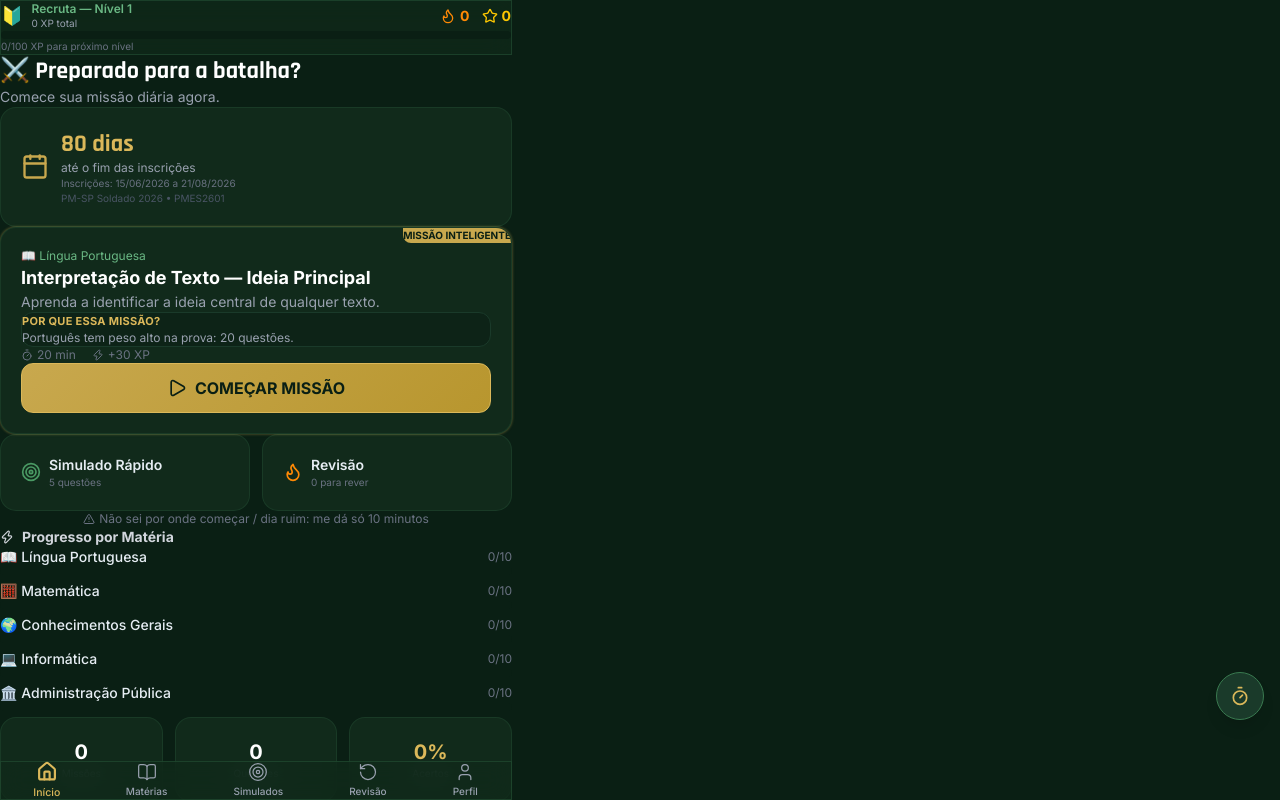
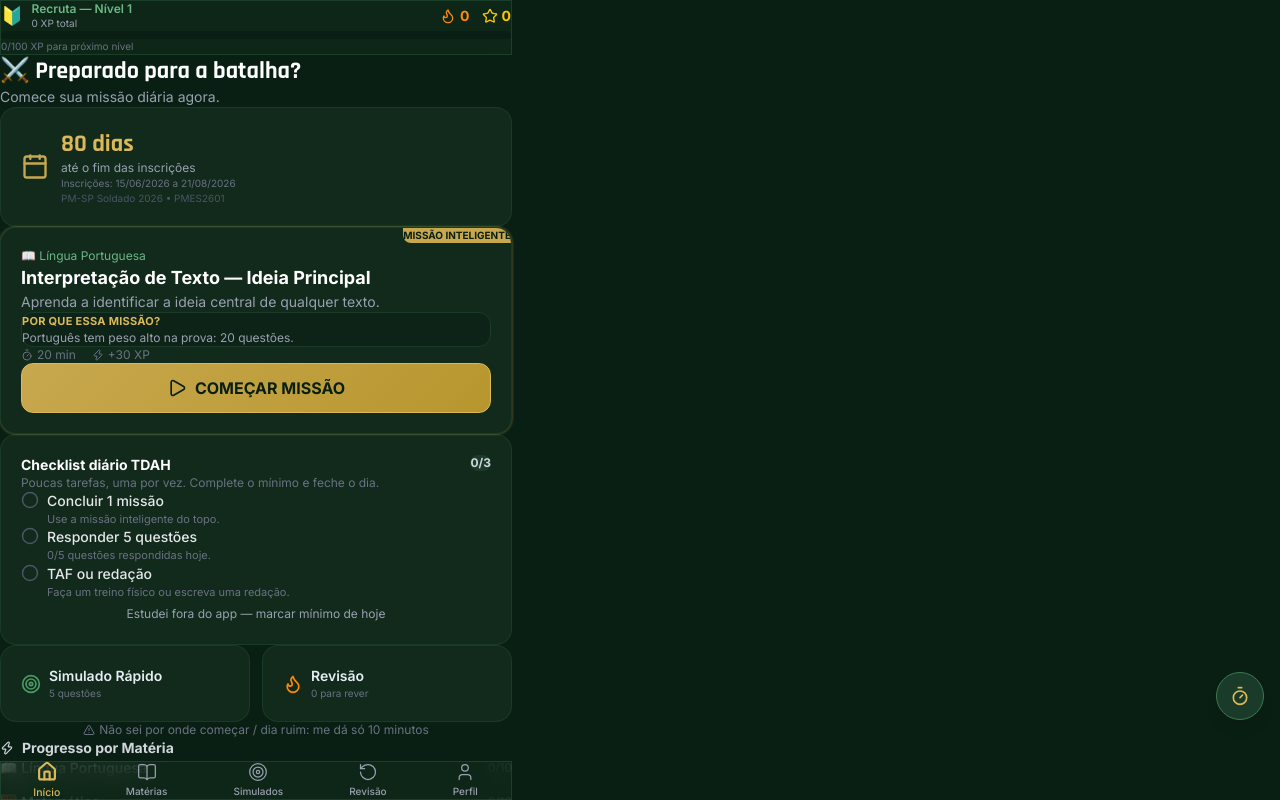
Before and after one commit to wesley956/pm26, a React (Vite) app: page / in a window 1280 px wide. Shown: the top 800 px of the page. Built offline with nearby package versions, Linux system fonts and the light colour scheme.

Commit message:
Add ADHD daily checklist

```diff
--- a/src/components/Dashboard.tsx
+++ b/src/components/Dashboard.tsx
@@ -2,12 +2,14 @@ import { useApp } from '../store';
 import { subjects } from '../data/subjects';
 import { getPrimaryDeadlineInfo, getSubjectProgress } from '../utils';
 import { chooseSmartStudyAction } from '../utils/smartStudy';
-import { Play, Flame, Calendar, Target, Zap, ChevronRight, Timer, AlertTriangle } from 'lucide-react';
+import { buildDailyChecklist } from '../utils/dailyChecklist';
+import { Play, Flame, Calendar, Target, Zap, ChevronRight, Timer, AlertTriangle, CheckCircle2, Circle } from 'lucide-react';
 
 export default function Dashboard({ onNavigate }: { onNavigate: (tab: string, data?: any) => void }) {
-  const { profile, updateStreak, setBadDayMode } = useApp();
+  const { profile, setBadDayMode, markDailyMinimumDone } = useApp();
   const deadline = getPrimaryDeadlineInfo();
   const smartAction = chooseSmartStudyAction(profile);
+  const dailyChecklist = buildDailyChecklist(profile);
 
   // Stats
   const completedCount = profile.completedMissions.length;
@@ -23,8 +25,6 @@ export default function Dashboard({ onNavigate }: { onNavigate: (tab: string, da
     const action = useBadDayMode
       ? chooseSmartStudyAction({ ...profile, studyDayMode: 'bad_day' })
       : smartAction;
-
-    updateStreak();
 
     if (useBadDayMode) {
       setBadDayMode(true);
@@ -104,6 +104,51 @@ export default function Dashboard({ onNavigate }: { onNavigate: (tab: string, da
             {smartAction.buttonLabel}
           </button>
         </div>
+      </div>
+
+      {/* Daily ADHD Checklist */}
+      <div className="card border-l-4 border-pm-500">
+        <div className="flex items-start justify-between gap-3 mb-3">
+          <div>
+            <h3 className="text-sm font-bold text-white">{dailyChecklist.title}</h3>
+            <p className="text-xs text-gray-500 mt-0.5">{dailyChecklist.subtitle}</p>
+          </div>
+          <div className={`text-xs font-bold px-2 py-1 rounded-full ${
+            dailyChecklist.isComplete ? 'bg-success/15 text-success' : 'bg-pm-700 text-gray-300'
+          }`}>
+            {dailyChecklist.completedCount}/{dailyChecklist.totalCount}
+          </div>
+        </div>
+
+        <div className="space-y-2">
+          {dailyChecklist.items.map(item => (
+            <div key={item.id} className="flex items-start gap-2">
+              {item.done ? (
+                <CheckCircle2 size={18} className="text-success shrink-0 mt-0.5" />
+              ) : (
+                <Circle size={18} className="text-gray-600 shrink-0 mt-0.5" />
+              )}
+              <div>
+                <p className={`text-sm font-medium ${item.done ? 'text-gray-400 line-through' : 'text-gray-200'}`}>
+                  {item.label}
+                </p>
+                <p className="text-[11px] text-gray-500">{item.hint}</p>
+              </div>
+            </div>
+          ))}
+        </div>
+
+        {!dailyChecklist.isComplete && (
+          <button onClick={markDailyMinimumDone} className="w-full mt-3 text-xs text-gray-400 hover:text-gold-400 transition-colors">
+            Estudei fora do app — marcar mínimo de hoje
+          </button>
+        )}
+
+        {dailyChecklist.isComplete && (
+          <p className="mt-3 text-xs text-success font-semibold">
+            Mínimo de hoje concluído. Agora o resto é bônus.
+          </p>
+        )}
       </div>
 
       {/* Quick Actions */}
--- a/src/store.tsx
+++ b/src/store.tsx
@@ -1,5 +1,5 @@
 import { createContext, useContext, useState, useEffect, useCallback, ReactNode } from 'react';
-import { UserProfile, QuestionAnswer, Medal, LEVELS, TAFRecord, EssayRecord, SimulationResult } from './types';
+import { UserProfile, QuestionAnswer, Medal, LEVELS, TAFRecord, EssayRecord, SimulationResult, getDefaultProfile } from './types';
 
 interface AppState {
   profile: UserProfile;
@@ -13,6 +13,7 @@ interface AppState {
   updateStreak: () => void;
   resetDay: () => void;
   setBadDayMode: (on: boolean) => void;
+  markDailyMinimumDone: () => void;
   getLevelInfo: () => { level: number; title: string; icon: string; xpInLevel: number; xpForNext: number; progress: number };
 }
 
@@ -26,13 +27,39 @@ export const useApp = () => {
 
 const STORAGE_KEY = 'pm-sp-arena';
 
+function normalizeProfile(profile: Partial<UserProfile>): UserProfile {
+  const base = getDefaultProfile();
+
+  return {
+    ...base,
+    ...profile,
+    medals: profile.medals ?? base.medals,
+    completedMissions: profile.completedMissions ?? base.completedMissions,
+    completedMissionDates: profile.completedMissionDates ?? base.completedMissionDates,
+    completedQuestions: profile.completedQuestions ?? base.completedQuestions,
+    wrongQuestions: profile.wrongQuestions ?? base.wrongQuestions,
+    tafRecords: profile.tafRecords ?? base.tafRecords,
+    essays: profile.essays ?? base.essays,
+    simulationResults: profile.simulationResults ?? base.simulationResults,
+    spacedRepetition: profile.spacedRepetition ?? base.spacedRepetition,
+    weeklyChallengeDone: profile.weeklyChallengeDone ?? base.weeklyChallengeDone,
+    dailyMinimumDoneDates: profile.dailyMinimumDoneDates ?? base.dailyMinimumDoneDates,
+    studyDayMode: profile.studyDayMode ?? base.studyDayMode,
+    customPlan: profile.customPlan ?? base.customPlan,
+  };
+}
+
+function getTodayIso(): string {
+  return new Date().toISOString().slice(0, 10);
+}
+
 function loadProfile(): UserProfile {
   try {
     const saved = localStorage.getItem(STORAGE_KEY);
-    if (saved) return JSON.parse(saved);
+    if (saved) return normalizeProfile(JSON.parse(saved));
   } catch {}
-  const def = { name: 'Recruta', xp: 0, level: 1, rank: 'Recruta', streak: 0, lastStudyDate: '', medals: [], completedMissions: [], completedQuestions: {}, wrongQuestions: [], tafRecords: [], essays: [], simulationResults: [], spacedRepetition: {}, weeklyChallengeDone: [], studyDayMode: 'normal' as const, customPlan: false };
-  return def;
+
+  return getDefaultProfile();
 }
 
 function saveProfile(p: UserProfile) {
@@ -74,8 +101,16 @@ export function AppProvider({ children }: { children: ReactNode }) {
   const completeMission = useCallback((missionId: string) => {
     setProfile(p => {
       if (p.completedMissions.includes(missionId)) return p;
-      const today = new Date().toISOString().slice(0, 10);
-      return { ...p, completedMissions: [...p.completedMissions, missionId], lastStudyDate: today };
+      const today = getTodayIso();
+      return {
+        ...p,
+        completedMissions: [...p.completedMissions, missionId],
+        completedMissionDates: {
+          ...(p.completedMissionDates ?? {}),
+          [missionId]: today,
+        },
+        lastStudyDate: today,
+      };
     });
   }, []);
 
@@ -84,21 +119,21 @@ export function AppProvider({ children }: { children: ReactNode }) {
       const qa: QuestionAnswer = { questionId, selected, correct, answeredAt: new Date().toISOString() };
       const newCompleted = { ...p.completedQuestions, [questionId]: qa };
       const newWrong = correct ? p.wrongQuestions.filter(id => id !== questionId) : [...new Set([...p.wrongQuestions, questionId])];
-      const today = new Date().toISOString().slice(0, 10);
+      const today = getTodayIso();
       return { ...p, completedQuestions: newCompleted, wrongQuestions: newWrong, lastStudyDate: today };
     });
   }, []);
 
   const addTAFRecord = useCallback((record: TAFRecord) => {
-    setProfile(p => ({ ...p, tafRecords: [...p.tafRecords, record] }));
+    setProfile(p => ({ ...p, tafRecords: [...p.tafRecords, record], lastStudyDate: getTodayIso() }));
   }, []);
 
   const addEssay = useCallback((essay: EssayRecord) => {
-    setProfile(p => ({ ...p, essays: [...p.essays, essay] }));
+    setProfile(p => ({ ...p, essays: [...p.essays, essay], lastStudyDate: getTodayIso() }));
   }, []);
 
   const addSimulation = useCallback((result: SimulationResult) => {
-    setProfile(p => ({ ...p, simulationResults: [...p.simulationResults, result] }));
+    setProfile(p => ({ ...p, simulationResults: [...p.simulationResults, result], lastStudyDate: getTodayIso() }));
   }, []);
 
   const addMedal = useCallback((medal: Medal) => {
@@ -110,7 +145,7 @@ export function AppProvider({ children }: { children: ReactNode }) {
 
   const updateStreak = useCallback(() => {
     setProfile(p => {
-      const today = new Date().toISOString().slice(0, 10);
+      const today = getTodayIso();
       if (p.lastStudyDate === today) return p;
       const yesterday = new Date(Date.now() - 86400000).toISOString().slice(0, 10);
       const newStreak = p.lastStudyDate === yesterday ? p.streak + 1 : 1;
@@ -126,8 +161,31 @@ export function AppProvider({ children }: { children: ReactNode }) {
     setProfile(p => ({ ...p, studyDayMode: on ? 'bad_day' : 'normal' }));
   }, []);
 
+  const markDailyMinimumDone = useCallback(() => {
+    setProfile(p => {
+      const today = getTodayIso();
+      const alreadyMarked = (p.dailyMinimumDoneDates ?? []).includes(today);
+      const yesterday = new Date(Date.now() - 86400000).toISOString().slice(0, 10);
+      const newStreak =
+        p.lastStudyDate === today
+          ? p.streak
+          : p.lastStudyDate === yesterday
+            ? p.streak + 1
+            : 1;
+
+      return {
+        ...p,
+        dailyMinimumDoneDates: alreadyMarked
+          ? p.dailyMinimumDoneDates
+          : [...(p.dailyMinimumDoneDates ?? []), today],
+        streak: newStreak,
+        lastStudyDate: today,
+      };
+    });
+  }, []);
+
   return (
-    <AppContext.Provider value={{ profile, addXP, completeMission, answerQuestion, addTAFRecord, addEssay, addSimulation, addMedal, updateStreak, resetDay, setBadDayMode, getLevelInfo }}>
+    <AppContext.Provider value={{ profile, addXP, completeMission, answerQuestion, addTAFRecord, addEssay, addSimulation, addMedal, updateStreak, resetDay, setBadDayMode, markDailyMinimumDone, getLevelInfo }}>
       {children}
     </AppContext.Provider>
   );
--- a/src/types.ts
+++ b/src/types.ts
@@ -70,6 +70,7 @@ export interface UserProfile {
   lastStudyDate: string;
   medals: Medal[];
   completedMissions: string[];
+  completedMissionDates: Record<string, string>;
   completedQuestions: Record<string, QuestionAnswer>;
   wrongQuestions: string[];
   tafRecords: TAFRecord[];
@@ -77,6 +78,7 @@ export interface UserProfile {
   simulationResults: SimulationResult[];
   spacedRepetition: Record<string, SpacedRepItem>;
   weeklyChallengeDone: string[];
+  dailyMinimumDoneDates: string[];
   studyDayMode: 'normal' | 'bad_day';
   customPlan: boolean;
 }
@@ -168,6 +170,7 @@ export const getDefaultProfile = (): UserProfile => ({
   lastStudyDate: '',
   medals: [],
   completedMissions: [],
+  completedMissionDates: {},
   completedQuestions: {},
   wrongQuestions: [],
   tafRecords: [],
@@ -175,6 +178,7 @@ export const getDefaultProfile = (): UserProfile => ({
   simulationResults: [],
   spacedRepetition: {},
   weeklyChallengeDone: [],
+  dailyMinimumDoneDates: [],
   studyDayMode: 'normal',
   customPlan: false,
 });
--- /dev/null
+++ b/src/utils/dailyChecklist.ts
@@ -0,0 +1,124 @@
+import type { UserProfile } from '../types';
+
+export interface DailyChecklistItem {
+  id: string;
+  label: string;
+  hint: string;
+  done: boolean;
+}
+
+export interface DailyChecklist {
+  mode: 'normal' | 'bad_day';
+  today: string;
+  title: string;
+  subtitle: string;
+  items: DailyChecklistItem[];
+  completedCount: number;
+  totalCount: number;
+  isComplete: boolean;
+}
+
+export function getTodayIso(): string {
+  return new Date().toISOString().slice(0, 10);
+}
+
+function isSameDay(dateLike: string | undefined, today: string): boolean {
+  if (!dateLike) return false;
+  return dateLike.slice(0, 10) === today;
+}
+
+export function buildDailyChecklist(profile: UserProfile): DailyChecklist {
+  const today = getTodayIso();
+
+  const completedMissionToday = Object.values(profile.completedMissionDates ?? {}).some(date =>
+    isSameDay(date, today)
+  );
+
+  const answeredToday = Object.values(profile.completedQuestions ?? {}).filter(answer =>
+    isSameDay(answer.answeredAt, today)
+  ).length;
+
+  const simulationToday = (profile.simulationResults ?? []).some(result =>
+    isSameDay(result.date, today)
+  );
+
+  const essayToday = (profile.essays ?? []).some(essay =>
+    isSameDay(essay.date, today)
+  );
+
+  const tafToday = (profile.tafRecords ?? []).some(record =>
+    isSameDay(record.date, today)
+  );
+
+  const manualMinimumDone = (profile.dailyMinimumDoneDates ?? []).includes(today);
+
+  const anyRealActivityToday =
+    completedMissionToday ||
+    answeredToday > 0 ||
+    simulationToday ||
+    essayToday ||
+    tafToday ||
+    isSameDay(profile.lastStudyDate, today);
+
+  if (profile.studyDayMode === 'bad_day') {
+    const items: DailyChecklistItem[] = [
+      {
+        id: 'minimum',
+        label: 'Mínimo de 10 minutos',
+        hint: manualMinimumDone
+          ? 'Você marcou o mínimo de hoje.'
+          : anyRealActivityToday
+            ? 'Você já fez uma ação de estudo hoje.'
+            : 'Faça uma revisão, uma questão ou uma missão curta.',
+        done: manualMinimumDone || anyRealActivityToday,
+      },
+    ];
+
+    return {
+      mode: 'bad_day',
+      today,
+      title: 'Checklist de sobrevivência',
+      subtitle: 'Hoje a missão é só não abandonar. Dez minutos contam.',
+      items,
+      completedCount: items.filter(item => item.done).length,
+      totalCount: items.length,
+      isComplete: items.every(item => item.done),
+    };
+  }
+
+  const items: DailyChecklistItem[] = [
+    {
+      id: 'mission',
+      label: 'Concluir 1 missão',
+      hint: completedMissionToday ? 'Missão concluída hoje.' : 'Use a missão inteligente do topo.',
+      done: completedMissionToday,
+    },
+    {
+      id: 'questions',
+      label: 'Responder 5 questões',
+      hint: `${Math.min(answeredToday, 5)}/5 questões respondidas hoje.`,
+      done: answeredToday >= 5,
+    },
+    {
+      id: 'support',
+      label: 'TAF ou redação',
+      hint: essayToday
+        ? 'Redação registrada hoje.'
+        : tafToday
+          ? 'Treino TAF registrado hoje.'
+          : 'Faça um treino físico ou escreva uma redação.',
+      done: essayToday || tafToday,
+    },
+  ];
+
+  return {
+    mode: 'normal',
+    today,
+    title: 'Checklist diário TDAH',
+    subtitle: 'Poucas tarefas, uma por vez. Complete o mínimo e feche o dia.',
+    items,
+    completedCount: items.filter(item => item.done).length,
+    totalCount: items.length,
+    isComplete: items.every(item => item.done),
+  };
+}
```
